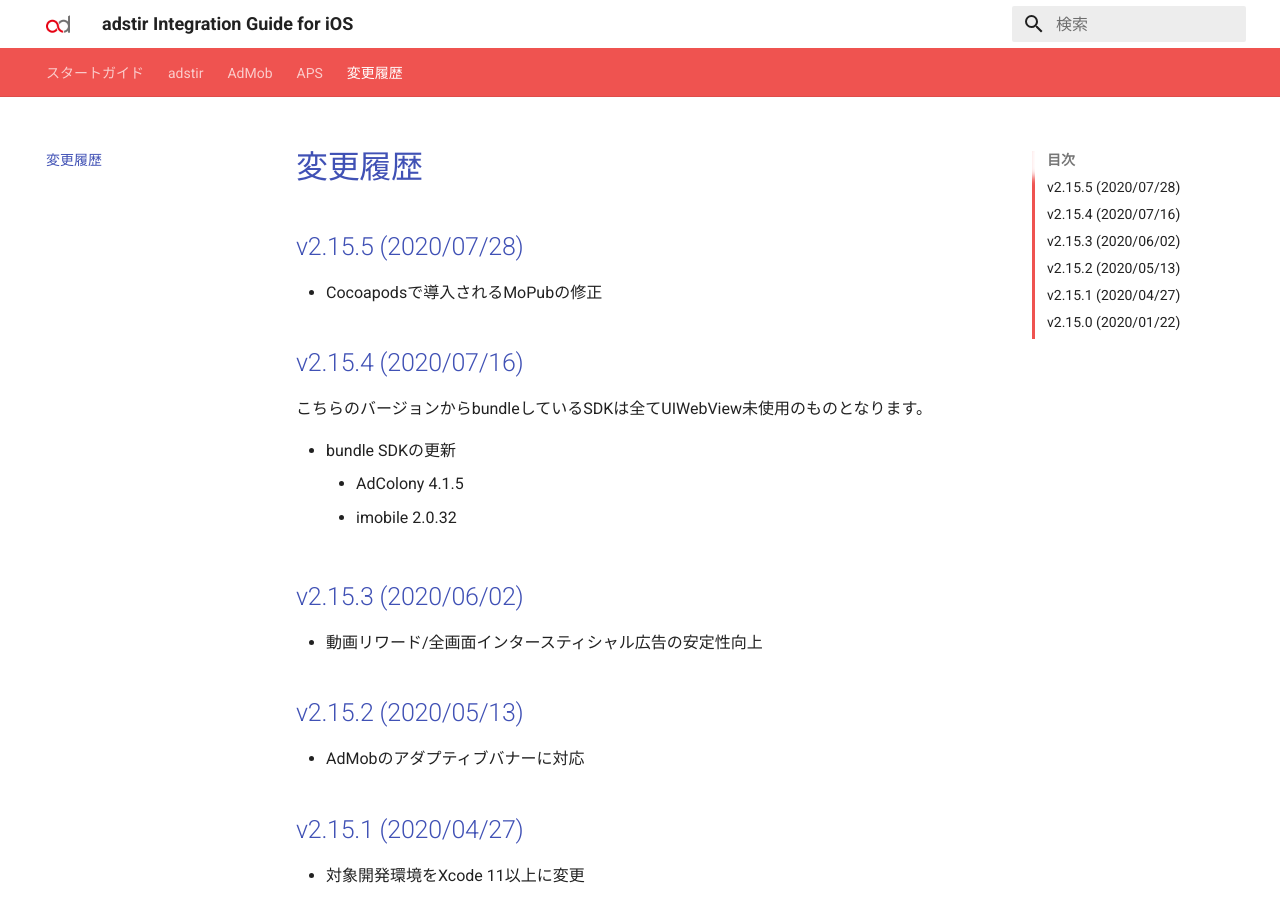
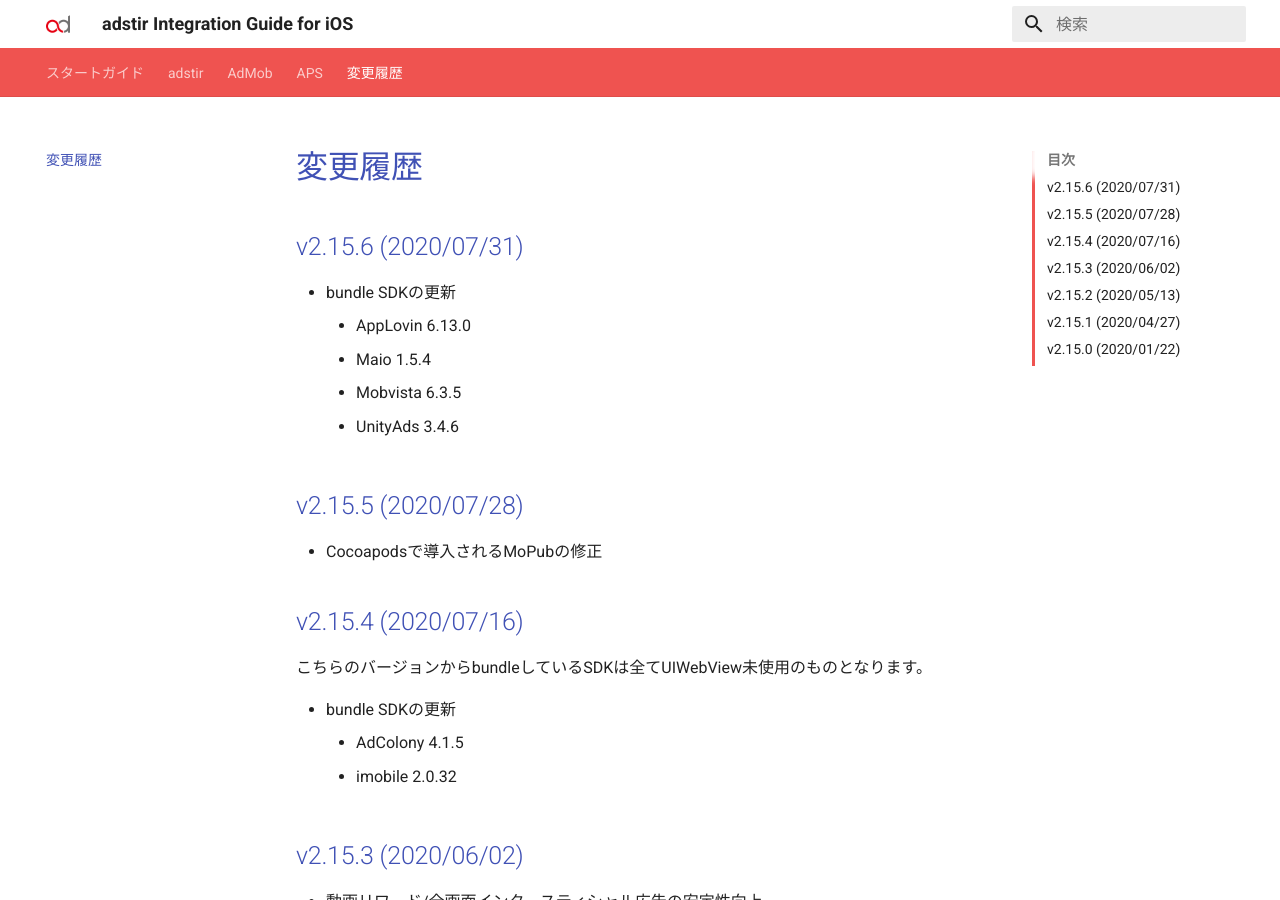
Before and after one commit to united-adstir/ios-sdk-docs, an MkDocs documentation site: the page built from docs/changelog.md, in a window 1280 px wide and 900 px high. Built offline with MkDocs 1.6.1 and Material for MkDocs 9.7.7, drawn with Linux system fonts in a browser that asks for light colours.

Commit message:
adstir SDK 2.15.6

```diff
--- a/docs/changelog.md
+++ b/docs/changelog.md
@@ -1,4 +1,12 @@
 # 変更履歴
+
+## v2.15.6 (2020/07/31)
+
+* bundle SDKの更新
+    * AppLovin 6.13.0
+    * Maio 1.5.4
+    * Mobvista 6.3.5
+    * UnityAds 3.4.6
 
 ## v2.15.5 (2020/07/28)
 
--- a/mkdocs.yml
+++ b/mkdocs.yml
@@ -19,18 +19,18 @@
   language: 'jp'
   config:
     version:
-      adstir: 2.15.4
+      adstir: 2.15.6
       adcolony: 4.1.5
       adcorsa: 2.1.0
-      applovin: 6.11.5
+      applovin: 6.13.0
       imobile: 2.0.32
-      maio: 1.5.3
-      mobvista: 6.1.2
+      maio: 1.5.4
+      mobvista: 6.3.5
       mopub: 5.11.0
       nend: 5.3.1
       tapjoy: 12.4.2
       tiktok: 2.4.6.7
-      unityads: 3.4.2
+      unityads: 3.4.6
       zucks: 4.8.1
       facebook: 5.8.0
     sample_url: 'https://dl.ad-stir.com/sample/AdstirAdsSdkiOS-2.15.0-SampleApp.zip'
```
